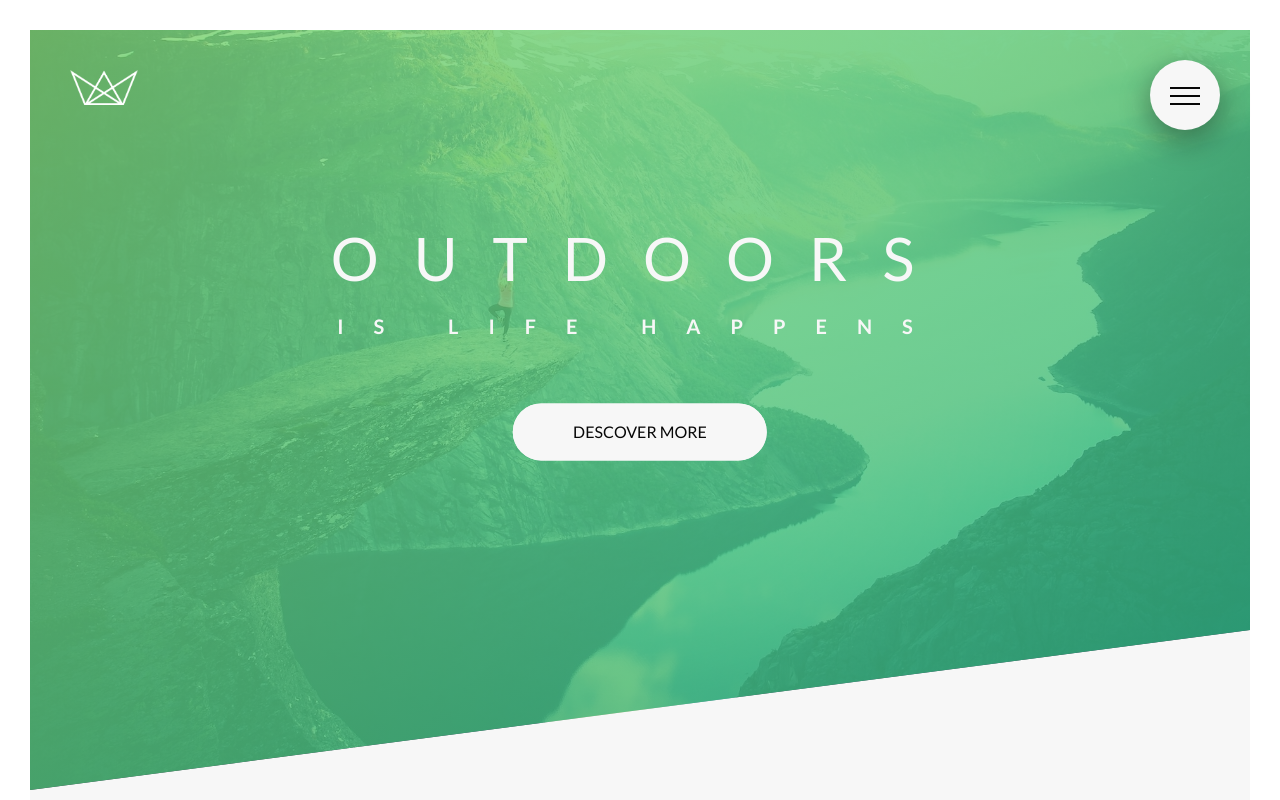
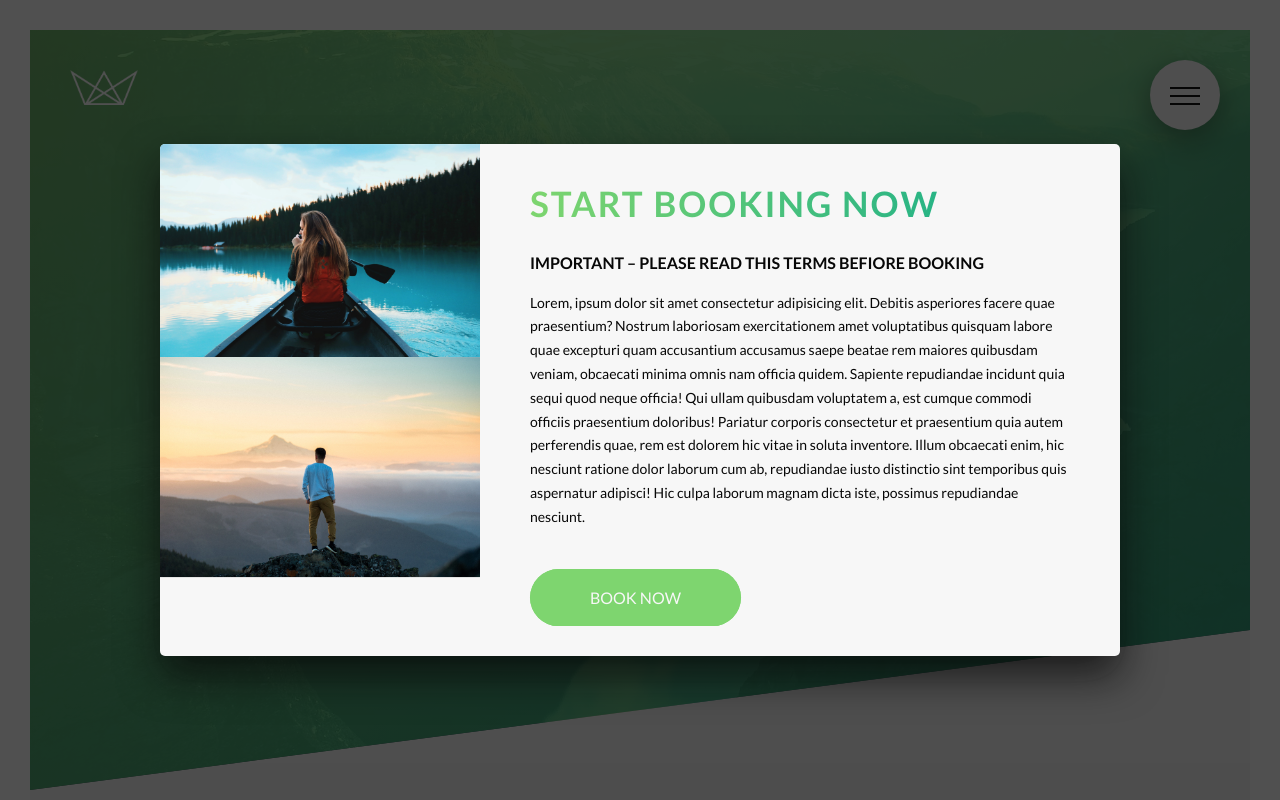
Before and after one commit to chidambararajab/Css, a website: page Advance css and sass/Natours/index.html in a window 1280 px wide. Shown: the top 800 px of the page. Drawn offline with Linux system fonts and the light colour scheme.

Commit message:
popup 50% completed

```diff
--- a/Advance css and sass/Natours/index.html
+++ b/Advance css and sass/Natours/index.html
@@ -437,6 +437,39 @@
       </div>
     </footer>
 
+    <!-- Popup -->
+    <div class="popup">
+      <div class="popup__content">
+        <div class="popup__left">
+          <img src="img/nat-8.jpg" alt="persion" class="popup__img" />
+          <img src="img/nat-9.jpg" alt="persion" class="popup__img" />
+        </div>
+        <div class="popup__right">
+          <h2 class="heading-secondary u-margin-bottom-small">
+            Start booking now
+          </h2>
+          <h3 class="heading-tertiary u-margin-bottom-small">
+            Important &ndash; Please read this terms befiore booking
+          </h3>
+          <p class="popup__text">
+            Lorem, ipsum dolor sit amet consectetur adipisicing elit. Debitis
+            asperiores facere quae praesentium? Nostrum laboriosam
+            exercitationem amet voluptatibus quisquam labore quae excepturi quam
+            accusantium accusamus saepe beatae rem maiores quibusdam veniam,
+            obcaecati minima omnis nam officia quidem. Sapiente repudiandae
+            incidunt quia sequi quod neque officia! Qui ullam quibusdam
+            voluptatem a, est cumque commodi officiis praesentium doloribus!
+            Pariatur corporis consectetur et praesentium quia autem perferendis
+            quae, rem est dolorem hic vitae in soluta inventore. Illum obcaecati
+            enim, hic nesciunt ratione dolor laborum cum ab, repudiandae iusto
+            distinctio sint temporibus quis aspernatur adipisci! Hic culpa
+            laborum magnam dicta iste, possimus repudiandae nesciunt.
+          </p>
+          <a href="#" class="btn btn--green">Book Now</a>
+        </div>
+      </div>
+    </div>
+
     <!-- Grid Layout Examples -->
     <!--
         <section class="grid-test">
--- a/Advance css and sass/Natours/sass/abstracts/_mixins.scss
+++ b/Advance css and sass/Natours/sass/abstracts/_mixins.scss
@@ -15,3 +15,10 @@
   -webkit-background-clip: text;
   color: transparent;
 }
+
+@mixin absoluteCenter {
+  position: absolute;
+  top: 50%;
+  left: 50%;
+  transform: translate(-50%, -50%);
+}
--- /dev/null
+++ b/Advance css and sass/Natours/sass/components/_popup.scss
@@ -0,0 +1,45 @@
+.popup {
+  z-index: 100000;
+  position: fixed;
+  top: 0%;
+  left: 0%;
+  height: 100vh;
+  width: 100%;
+  background-color: rgba($color: $color-primary-black, $alpha: 0.7);
+
+  &__content {
+    display: table;
+    @include absoluteCenter;
+    width: 75%;
+    box-shadow: 0 2rem 4rem rgba($color-primary-black, 0.7);
+    background-color: $color-primary-white;
+    border-radius: 5px;
+    overflow: hidden;
+  }
+
+  &__left {
+    display: table-cell;
+    width: 33.33%;
+  }
+
+  &__img {
+    display: block;
+    width: 100%;
+  }
+
+  &__right {
+    display: table-cell;
+    width: 66.66%;
+    /**
+      * vertical-align: middle: is the display: table prrperty. whech can center the tabel-cell(to be presice tabel-cell mentioned element).
+    */
+    vertical-align: middle;
+    padding: 3rem 5rem;
+    color: $color-primary-black;
+  }
+
+  &__text {
+    font-size: 1.4rem;
+    margin-bottom: 4rem;
+  }
+}
--- a/Advance css and sass/Natours/sass/layout/_navigation.scss
+++ b/Advance css and sass/Natours/sass/layout/_navigation.scss
@@ -138,7 +138,7 @@
       content: "";
       position: absolute;
       left: 0;
-      transition: all 5s;
+      transition: all 0.4s;
     }
 
     &::before {
--- a/Advance css and sass/Natours/sass/main.scss
+++ b/Advance css and sass/Natours/sass/main.scss
@@ -13,6 +13,7 @@
 @import "components/composition";
 @import "components/feature-box";
 @import "components/form";
+@import "components/popup";
 @import "components/story";
 
 @import "layout/footer";
```
Also changed, not shown: Advance css and sass/Natours/css/style.css.
